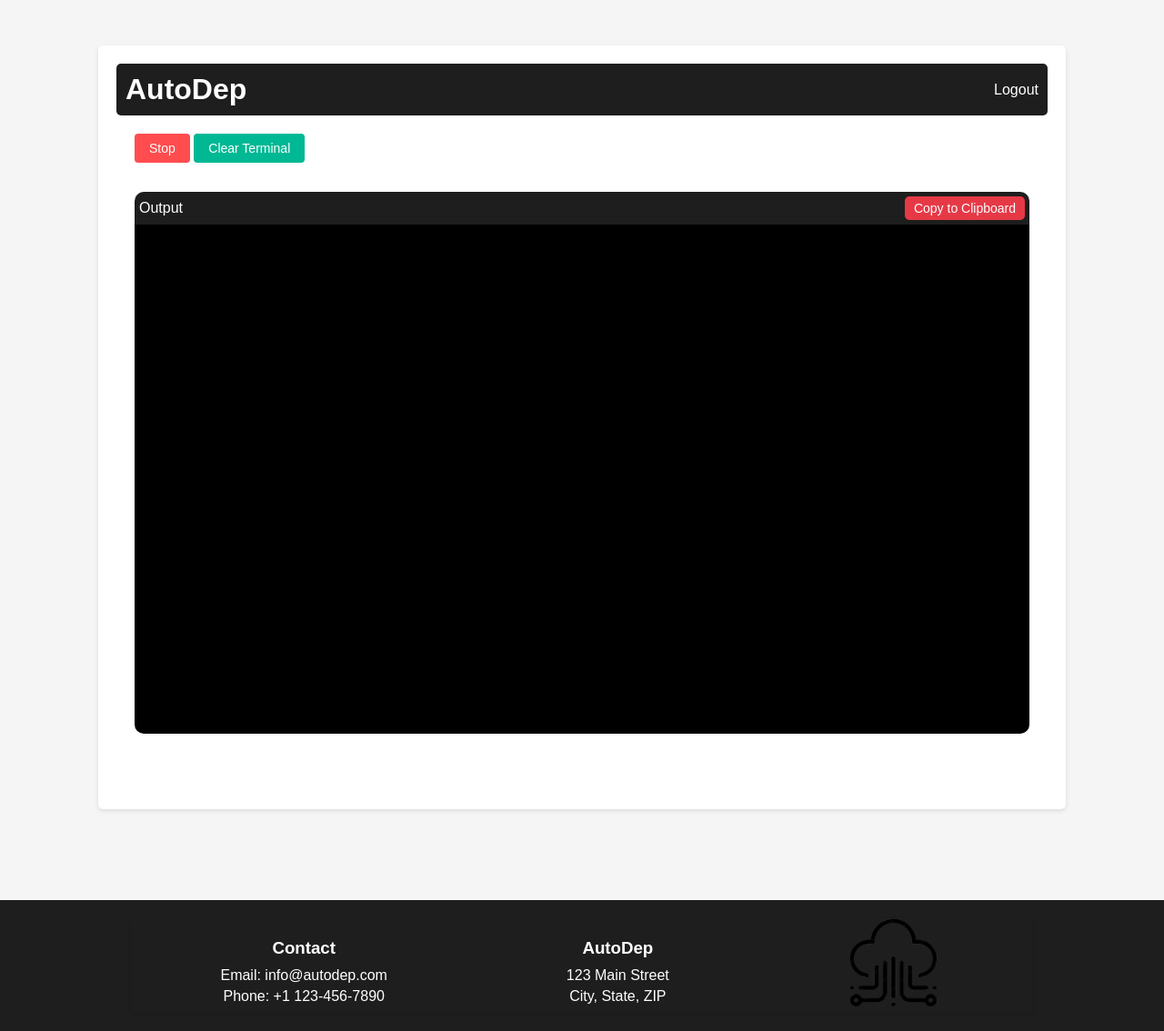
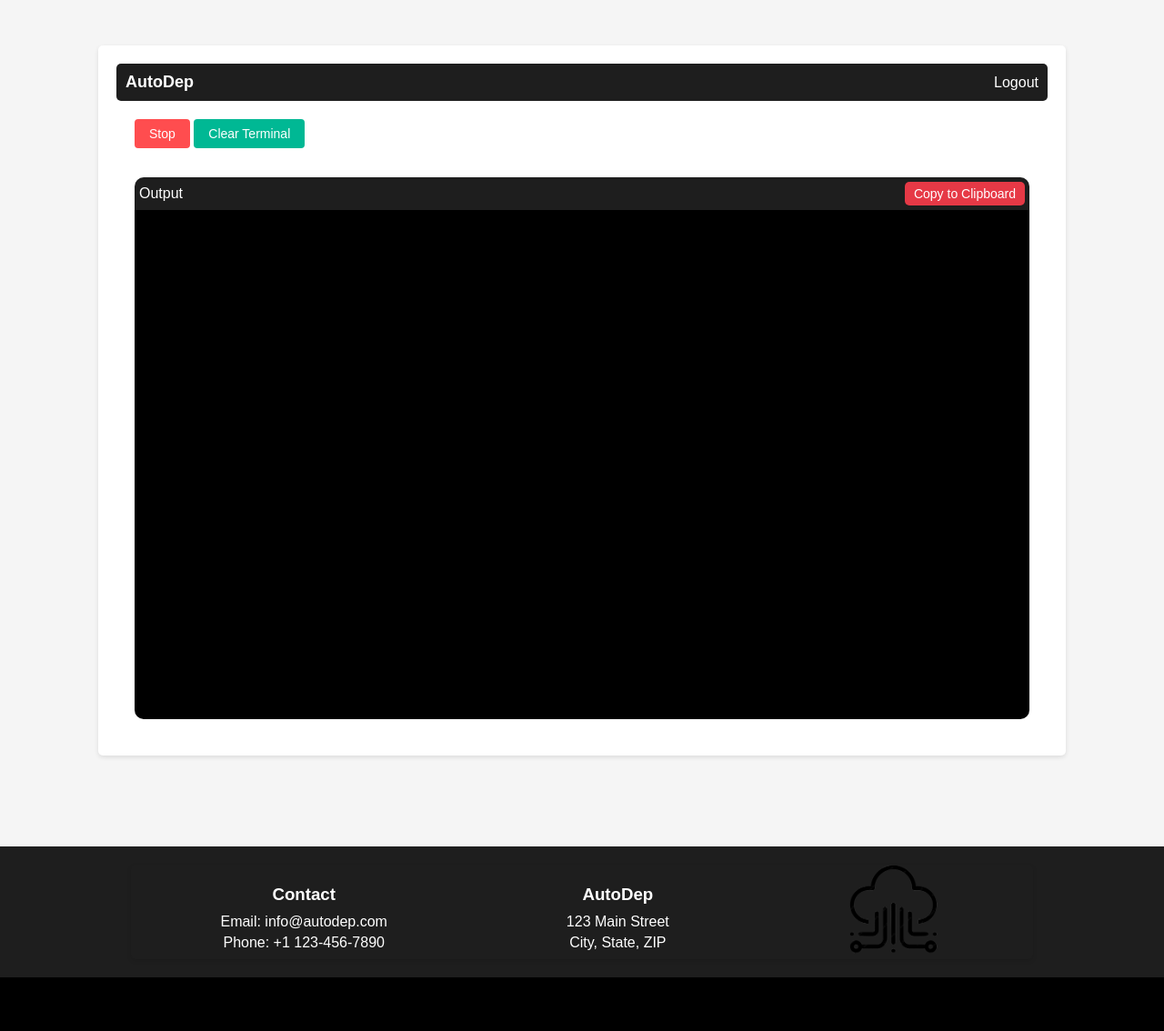
Before and after one commit to DoxDevOps/autoDep, a Flask app: page /landing in a window 1280 px wide. Shown: the whole page at 91% size. After the commit the page ends 1075 px from the top, so only its background shows below. Run offline with Flask 3, Linux system fonts and the light colour scheme; the visitor is signed in with stand-in values (Sample User, id 1); data comes from the database, SQL or seed files in the repository; both versions use the stored data as it was after the commit; data that the repository does not hold is empty; parts of the project's set-up code (start-up, migrations or seed data) failed here and were passed over.

Commit message:
modified:   app/templates/landing.html modified:   database.sqlite

```diff
--- a/app/templates/landing.html
+++ b/app/templates/landing.html
@@ -79,7 +79,7 @@
         .container {
             display: flex;
             flex-direction: column;
-            min-height: 100vh;
+            min-height: 80vh;
             margin-top: 50px;
             max-width: 80%;
         }
@@ -101,6 +101,7 @@
 
         .top-banner h1 {
             margin: 0;
+            font-size: large;
         }
 
         .logout {
```
Also changed, not shown: database.sqlite.
